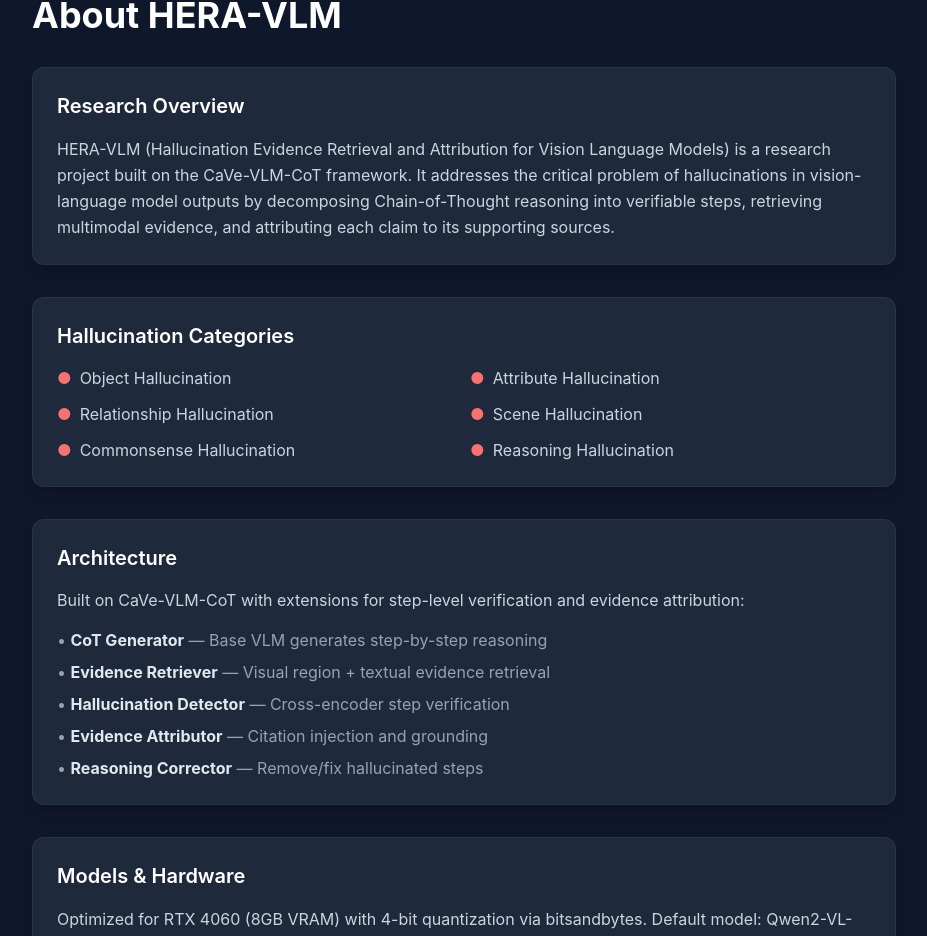
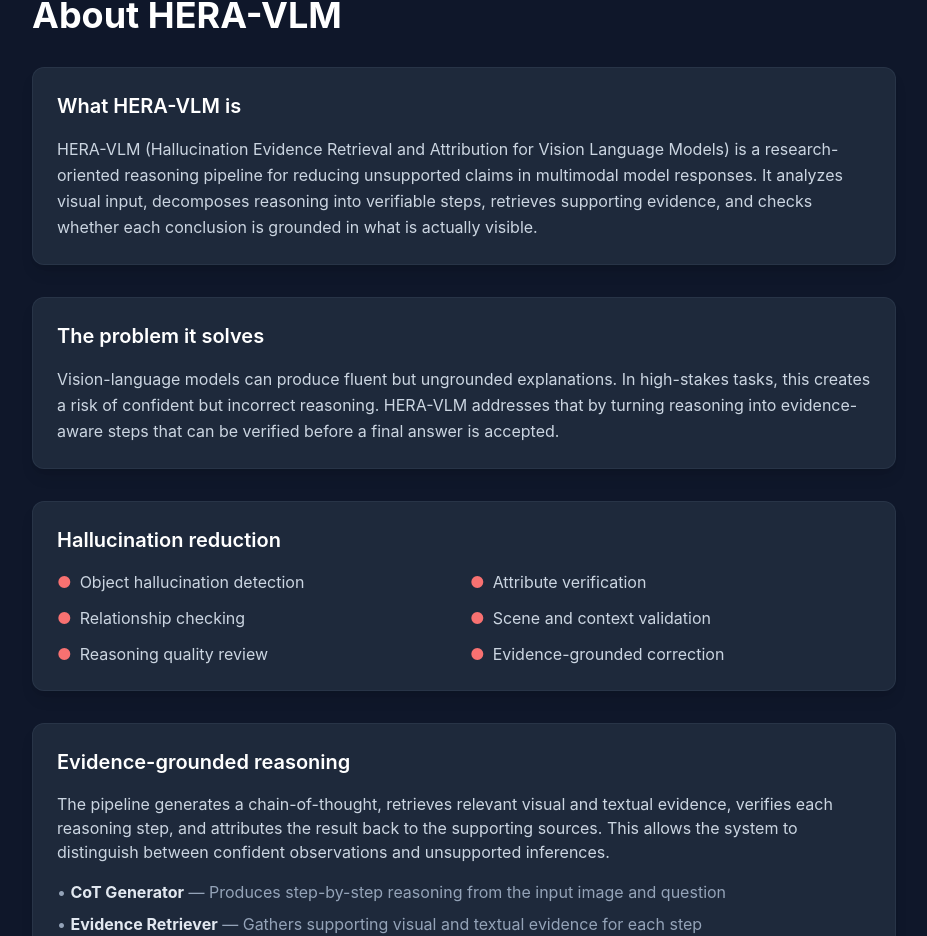
Before and after one commit to saga-17/HERA, a React (Vite) app in the folder frontend/: page /about in a window 1280 px wide. Shown: the part 134-1070 px from the top of the page, without its empty margins (176-1103 px from the left). Built offline with nearby package versions, Linux system fonts and the light colour scheme; the HTML template or start-up script is replaced by a standard one.

Commit message:
REMOVED RAW HTML/XML TAGS FROM REASONING UI, EDITED ABOUT PAGE

```diff
--- a/frontend/src/pages/AboutPage.tsx
+++ b/frontend/src/pages/AboutPage.tsx
@@ -5,61 +5,69 @@
 
       <div className="space-y-8">
         <section className="card">
-          <h2 className="text-xl font-semibold mb-4">Research Overview</h2>
+          <h2 className="text-xl font-semibold mb-4">What HERA-VLM is</h2>
           <p className="text-slate-300 leading-relaxed">
             HERA-VLM (Hallucination Evidence Retrieval and Attribution for Vision Language Models)
-            is a research project built on the CaVe-VLM-CoT framework. It addresses the critical
-            problem of hallucinations in vision-language model outputs by decomposing Chain-of-Thought
-            reasoning into verifiable steps, retrieving multimodal evidence, and attributing each
-            claim to its supporting sources.
+            is a research-oriented reasoning pipeline for reducing unsupported claims in multimodal
+            model responses. It analyzes visual input, decomposes reasoning into verifiable steps,
+            retrieves supporting evidence, and checks whether each conclusion is grounded in what is
+            actually visible.
           </p>
         </section>
 
         <section className="card">
-          <h2 className="text-xl font-semibold mb-4">Hallucination Categories</h2>
+          <h2 className="text-xl font-semibold mb-4">The problem it solves</h2>
+          <p className="text-slate-300 leading-relaxed">
+            Vision-language models can produce fluent but ungrounded explanations. In high-stakes
+            tasks, this creates a risk of confident but incorrect reasoning. HERA-VLM addresses that
+            by turning reasoning into evidence-aware steps that can be verified before a final answer
+            is accepted.
+          </p>
+        </section>
+
+        <section className="card">
+          <h2 className="text-xl font-semibold mb-4">Hallucination reduction</h2>
           <div className="grid sm:grid-cols-2 gap-3">
             {[
-              "Object Hallucination",
-              "Attribute Hallucination",
-              "Relationship Hallucination",
-              "Scene Hallucination",
-              "Commonsense Hallucination",
-              "Reasoning Hallucination",
-            ].map((cat) => (
-              <div key={cat} className="flex items-center gap-2 text-slate-300">
-                <span className="text-red-400">●</span> {cat}
+              "Object hallucination detection",
+              "Attribute verification",
+              "Relationship checking",
+              "Scene and context validation",
+              "Reasoning quality review",
+              "Evidence-grounded correction",
+            ].map((item) => (
+              <div key={item} className="flex items-center gap-2 text-slate-300">
+                <span className="text-red-400">●</span> {item}
               </div>
             ))}
           </div>
         </section>
 
         <section className="card">
-          <h2 className="text-xl font-semibold mb-4">Architecture</h2>
+          <h2 className="text-xl font-semibold mb-4">Evidence-grounded reasoning</h2>
           <p className="text-slate-300 mb-4">
-            Built on CaVe-VLM-CoT with extensions for step-level verification and evidence attribution:
+            The pipeline generates a chain-of-thought, retrieves relevant visual and textual evidence,
+            verifies each reasoning step, and attributes the result back to the supporting sources.
+            This allows the system to distinguish between confident observations and unsupported
+            inferences.
           </p>
           <ul className="space-y-2 text-slate-400">
-            <li>• <strong className="text-slate-200">CoT Generator</strong> — Base VLM generates step-by-step reasoning</li>
-            <li>• <strong className="text-slate-200">Evidence Retriever</strong> — Visual region + textual evidence retrieval</li>
-            <li>• <strong className="text-slate-200">Hallucination Detector</strong> — Cross-encoder step verification</li>
-            <li>• <strong className="text-slate-200">Evidence Attributor</strong> — Citation injection and grounding</li>
-            <li>• <strong className="text-slate-200">Reasoning Corrector</strong> — Remove/fix hallucinated steps</li>
+            <li>• <strong className="text-slate-200">CoT Generator</strong> — Produces step-by-step reasoning from the input image and question</li>
+            <li>• <strong className="text-slate-200">Evidence Retriever</strong> — Gathers supporting visual and textual evidence for each step</li>
+            <li>• <strong className="text-slate-200">Hallucination Detector</strong> — Flags unsupported or weakly grounded claims</li>
+            <li>• <strong className="text-slate-200">Evidence Attributor</strong> — Connects reasoning back to the evidence it depends on</li>
+            <li>• <strong className="text-slate-200">Reasoning Corrector</strong> — Produces a cleaner, grounded conclusion</li>
           </ul>
         </section>
 
         <section className="card">
-          <h2 className="text-xl font-semibold mb-4">Models & Hardware</h2>
+          <h2 className="text-xl font-semibold mb-4">Project purpose</h2>
           <p className="text-slate-300 leading-relaxed">
-            Optimized for RTX 4060 (8GB VRAM) with 4-bit quantization via bitsandbytes.
-            Default model: Qwen2-VL-7B-Instruct. Also supports LLaVA-7B and Phi-3 Vision.
-            CPU fallback available when GPU is unavailable.
+            HERA-VLM is intended to make multimodal AI reasoning more transparent, verifiable, and
+            trustworthy. By grounding model outputs in evidence and explicitly identifying where
+            reasoning is weak or unsupported, it supports more reliable interpretation of visual
+            content and better downstream decision-making.
           </p>
-        </section>
-
-        <section className="card">
-          <h2 className="text-xl font-semibold mb-4">Team</h2>
-          <p className="text-slate-300">Team 7 — HERA-VLM Research Project</p>
-          <p className="text-slate-500 text-sm mt-2">Based on CaVe-VLM-CoT paper implementation</p>
         </section>
       </div>
     </div>
--- a/frontend/src/pages/ResultPage.tsx
+++ b/frontend/src/pages/ResultPage.tsx
@@ -3,6 +3,69 @@
 import ReasoningStepCard from "../components/ReasoningStepCard";
 import { getImageUrl, getResult } from "../services/api";
 import type { HeraResult } from "../services/types";
+
+const STRUCTURED_SECTION_LABELS: Record<string, string> = {
+  observations: "Observations",
+  reasoning: "Reasoning",
+  conclusion: "Conclusion",
+  answer: "Answer",
+  corrected_reasoning: "Corrected Reasoning",
+  final_reasoning: "Corrected Reasoning",
+};
+
+function stripKnownStructuralTags(text: string): string {
+  return text.replace(
+    /<\s*(?:\/\s*)?(?:observations|reasoning|conclusion|answer|corrected_reasoning|final_reasoning|corrected\s*[_ ]?reasoning|final\s*[_ ]?reasoning)\s*>/gi,
+    ""
+  ).trim();
+}
+
+function parseStructuredSections(rawText: string): { title: string; body: string }[] {
+  const sections: { title: string; body: string }[] = [];
+  const tagPattern = /<\s*([A-Za-z][A-Za-z0-9_ ]*?)\s*>([\s\S]*?)(?:<\/\s*\1\s*>|$)/gi;
+  const matches = Array.from(rawText.matchAll(tagPattern));
+
+  for (const match of matches) {
+    const [, rawTag, content] = match;
+    const normalizedTag = rawTag.replace(/[\s_]+/g, " ").trim().toLowerCase();
+    const title = STRUCTURED_SECTION_LABELS[normalizedTag] ?? rawTag.trim();
+    const body = content.trim();
+
+    if (body && title && normalizedTag in STRUCTURED_SECTION_LABELS) {
+      sections.push({ title, body });
+    }
+  }
+
+  if (sections.length === 0) {
+    const fallback = stripKnownStructuralTags(rawText);
+    if (fallback) {
+      sections.push({ title: "Reasoning", body: fallback });
+    }
+  }
+
+  return sections;
+}
+
+function renderStructuredText(rawText: string) {
+  const sections = parseStructuredSections(rawText);
+
+  if (sections.length === 0) {
+    return <pre className="text-sm text-slate-300 whitespace-pre-wrap font-sans leading-relaxed max-h-64 overflow-y-auto">{rawText || "No reasoning available."}</pre>;
+  }
+
+  return (
+    <div className="space-y-4 max-h-64 overflow-y-auto pr-1">
+      {sections.map((section) => (
+        <div key={`${section.title}-${section.body.slice(0, 16)}`} className="rounded-lg border border-slate-700 bg-slate-900/40 p-3">
+          <h4 className="text-xs uppercase tracking-wide text-slate-400 mb-2">{section.title}</h4>
+          <div className="text-sm text-slate-200 whitespace-pre-wrap leading-relaxed">
+            {section.body}
+          </div>
+        </div>
+      ))}
+    </div>
+  );
+}
 
 export default function ResultPage() {
   const { resultId } = useParams<{ resultId: string }>();
@@ -94,24 +157,18 @@
       <div className="grid lg:grid-cols-2 gap-6 mb-8">
         <div className="card">
           <h3 className="font-semibold mb-3">Original Chain-of-Thought</h3>
-          <pre className="text-sm text-slate-300 whitespace-pre-wrap font-sans leading-relaxed max-h-64 overflow-y-auto">
-            {result.original_cot}
-          </pre>
+          {renderStructuredText(result.original_cot)}
         </div>
         <div className="card">
           <h3 className="font-semibold mb-3">Evidence-Attributed CoT</h3>
-          <pre className="text-sm text-slate-300 whitespace-pre-wrap font-sans leading-relaxed max-h-64 overflow-y-auto">
-            {result.attributed_cot}
-          </pre>
+          {renderStructuredText(result.attributed_cot)}
         </div>
       </div>
 
       {result.corrected_cot && (
         <div className="card mb-8">
           <h3 className="font-semibold mb-3">Corrected Reasoning</h3>
-          <pre className="text-sm text-slate-300 whitespace-pre-wrap font-sans leading-relaxed">
-            {result.corrected_cot}
-          </pre>
+          {renderStructuredText(result.corrected_cot)}
         </div>
       )}
 
```
Also changed, not shown: 1 other file (tests, documents, lock files or other folders).
